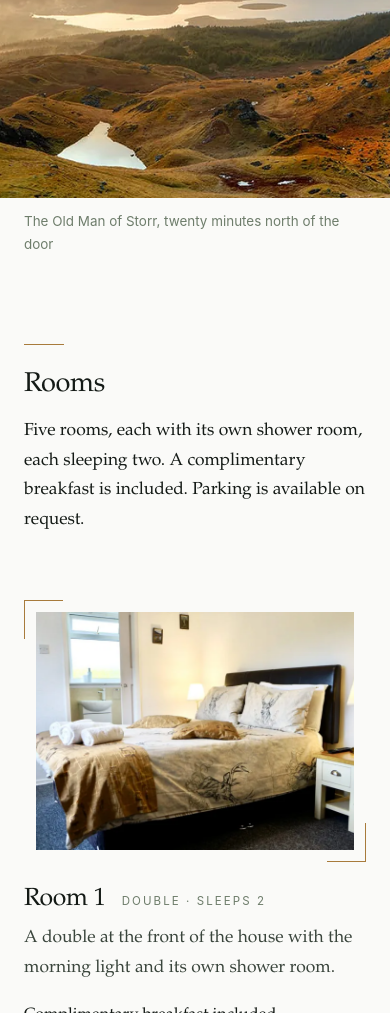
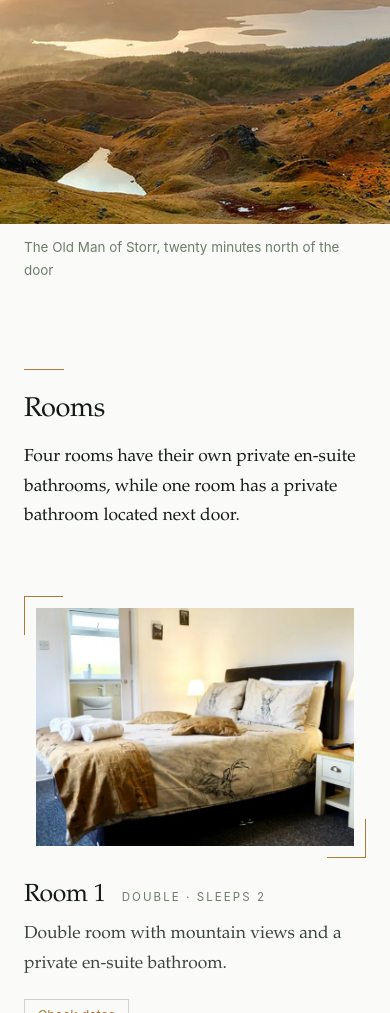
Before and after one commit to Oldcaptainskye/OldCaptain, an Eleventy site: page src/index.njk in a window 390 px wide. Shown: the part 987-2000 px from the top of the page. Built offline with nearby package versions, Linux system fonts and the light colour scheme; Eleventy itself is replaced by a stand-in of ours; files that its build step writes are made by us from their sources.

Commit message:
Room text and phone number

```diff
--- a/src/_data/home.json
+++ b/src/_data/home.json
@@ -2,7 +2,7 @@
   "headline": "Five rooms, a quiet street, and the whole island within an hour",
   "intro": "A small guest house above Portree harbour, run by the family who live in it.",
   "heroCaption": "The Old Man of Storr, twenty minutes north of the door",
-  "roomsIntro": "Five rooms, each with its own shower room, each sleeping two. A complimentary breakfast is included. Parking is available on request.",
+  "roomsIntro": "Four rooms have their own private en-suite bathrooms, while one room has a private bathroom located next door.",
   "houseTitle": "The house",
   "houseText": "Skye asks a lot of a day. Long drives, weather that changes its mind, more walking than you planned. The house is what you come back to: somewhere to dry your boots and sleep without traffic outside the window.\n\nA complimentary breakfast is laid out in the kitchen from seven and you help yourself, so you can eat at seven or at nine without waiting on anyone. There is no cooked breakfast and no set sitting. You are welcome to cook for yourself as well.",
   "amenities": [
@@ -31,12 +31,8 @@
       "value": "yes"
     },
     {
-      "label": "Bicycle hire",
-      "value": "on request"
-    },
-    {
       "label": "Smoking",
-      "value": "rear garden only"
+      "value": "designated outdoor smoking area"
     }
   ],
   "islandTitle": "The island from here",
@@ -68,5 +64,6 @@
     }
   ],
   "bookTitle": "Stay with us",
-  "bookText": "Booking direct costs you no more than the booking sites and leaves us able to look after you properly. Call if you would rather speak to someone."
+  "bookText": "Booking direct costs you no more than the booking sites and leaves us able to look after you properly. Call if you would rather speak to someone.",
+  "roomsNote": "A complimentary breakfast is included with every room."
 }
--- a/src/_data/site.json
+++ b/src/_data/site.json
@@ -3,7 +3,7 @@
   "shortName": "Old Captain",
   "url": "https://oldcaptainskye.co.uk",
   "tagline": "Portree \u00b7 Isle of Skye",
-  "phone": "07850 379419",
+  "phone": "+44 (0)7850 379419",
   "phoneLink": "+447850379419",
   "email": "oldcaptainskye@gmail.com",
   "street": "1 Blaven Road",
--- a/src/_includes/base.njk
+++ b/src/_includes/base.njk
@@ -30,8 +30,7 @@
     {"@type":"LocationFeatureSpecification","name":"Complimentary breakfast, self-service","value":true},
     {"@type":"LocationFeatureSpecification","name":"Parking on request","value":true},
     {"@type":"LocationFeatureSpecification","name":"Free Wi-Fi","value":true},
-    {"@type":"LocationFeatureSpecification","name":"Guest kitchen","value":true},
-    {"@type":"LocationFeatureSpecification","name":"Bicycle hire on request","value":true}
+    {"@type":"LocationFeatureSpecification","name":"Guest kitchen","value":true}
   ]
 }
 </script>
--- a/src/_includes/room.njk
+++ b/src/_includes/room.njk
@@ -10,7 +10,7 @@
       <h1 style="font-size:clamp(1.8rem,3.4vw,2.3rem)">{{ title }}</h1>
       <p class="caption" style="padding:0;margin:.5rem 0 1.25rem">{{ type | upper }} &middot; SLEEPS {{ sleeps }}{% if bathroom %} &middot; {{ bathroom | upper }}{% endif %}</p>
       <div class="prose">{{ content | safe }}</div>
-      <div class="rate">{% if rate %}From <b>{{ rate }}</b> a night{% else %}Complimentary breakfast included{% endif %}
+      <div class="rate">{% if rate %}From <b>{{ rate }}</b> a night{% endif %}
         <a class="rbook" href="{{ site.bookingUrl }}">Check dates</a></div>
     </div>
   </div>
@@ -27,7 +27,7 @@
   <div class="narrow"><div class="rule"></div><h2>In every room</h2></div>
   <div class="cols" style="margin-top:1.5rem">
     <ul class="list" style="margin:0">
-      <li>Private shower room <span>{% if bathroom %}{{ bathroom | lower }}{% else %}en suite{% endif %}</span></li>
+      <li>Bathroom <span>{% if bathroom %}{{ bathroom | lower }}{% else %}private en-suite{% endif %}</span></li>
       <li>Hairdryer and toiletries <span>provided</span></li>
       <li>Flat-screen television <span>yes</span></li>
     </ul>
--- a/src/admin/config.yml
+++ b/src/admin/config.yml
@@ -49,6 +49,7 @@
           - { label: "Line under the headline", name: "intro", widget: "string" }
           - { label: "Caption under the main photo", name: "heroCaption", widget: "string" }
           - { label: "Rooms introduction", name: "roomsIntro", widget: "text" }
+          - { label: "Line under the rooms list", name: "roomsNote", widget: "string", hint: "For example: A complimentary breakfast is included with every room." }
           - { label: "House section title", name: "houseTitle", widget: "string" }
           - { label: "House section text", name: "houseText", widget: "markdown", buttons: ["bold", "italic", "link"], editor_components: [] }
           - label: "Facts list (right of the house text)"
--- a/src/index.njk
+++ b/src/index.njk
@@ -33,12 +33,13 @@
           <span class="n">{{ room.data.type | upper }} &middot; SLEEPS {{ room.data.sleeps }}</span>
         </div>
         <p>{{ room.data.summary }}</p>
-        <div class="rate">{% if room.data.rate %}From <b>{{ room.data.rate }}</b> a night, breakfast included{% else %}Complimentary breakfast included{% endif %}
+        <div class="rate">{% if room.data.rate %}From <b>{{ room.data.rate }}</b> a night{% endif %}
           <a class="rbook" href="{{ site.bookingUrl }}">Check dates</a></div>
       </div>
     </article>
   {%- endfor %}
   </div>
+  <p class="narrow" style="margin:3rem auto 0;text-align:center;color:var(--sage)">{{ home.roomsNote }}</p>
 </div></section>
 
 <section id="house" class="quiet"><div class="wrap">
--- a/src/rooms/room-1.md
+++ b/src/rooms/room-1.md
@@ -4,10 +4,10 @@
 type: "Double"
 sleeps: 2
 rate: ""
-bathroom: "En suite shower room"
+bathroom: "Private en-suite bathroom"
 image: "/uploads/room-1.webp"
 imageAlt: "Room 1, a double bed beside the window"
-summary: "A double at the front of the house with the morning light and its own shower room."
+summary: "Double room with mountain views and a private en-suite bathroom."
 permalink: "/rooms/room-1/"
 gallery:
   - image: "/uploads/room-1-2.webp"
--- a/src/rooms/room-2.md
+++ b/src/rooms/room-2.md
@@ -4,10 +4,10 @@
 type: "Twin"
 sleeps: 2
 rate: ""
-bathroom: "En suite shower room"
+bathroom: "Private en-suite bathroom"
 image: "/uploads/room-2.webp"
 imageAlt: "Room 2, two single beds beneath the window"
-summary: "Two single beds, green walls and a wide window. En suite shower room."
+summary: "Room with two single beds, garden views and a private en-suite bathroom."
 permalink: "/rooms/room-2/"
 gallery:
   - image: "/uploads/room-2-2.webp"
--- a/src/rooms/room-3.md
+++ b/src/rooms/room-3.md
@@ -4,10 +4,10 @@
 type: "Twin"
 sleeps: 2
 rate: ""
-bathroom: "En suite shower room"
+bathroom: "Private en-suite bathroom"
 image: "/uploads/room-3.webp"
 imageAlt: "Room 3, two single beds and a chair by the window"
-summary: "The second twin, next door to Room 2. Useful if you are travelling as four."
+summary: "Room with two single beds overlooking the parking area and a quiet street, with a private en-suite bathroom."
 permalink: "/rooms/room-3/"
 gallery:
   - image: "/uploads/room-3-2.webp"
--- a/src/rooms/room-4.md
+++ b/src/rooms/room-4.md
@@ -4,10 +4,10 @@
 type: "Double"
 sleeps: 2
 rate: ""
-bathroom: "En suite shower room"
+bathroom: "Private en-suite bathroom"
 image: "/uploads/room-4.webp"
 imageAlt: "Room 4, a double bed with the window beyond"
-summary: "A double on the upper floor, the quietest room in the house."
+summary: "Compact room with a double bed, overlooking the parking area and a quiet street, with a private en-suite bathroom."
 permalink: "/rooms/room-4/"
 gallery:
   - image: "/uploads/room-4-2.webp"
--- a/src/rooms/room-5.md
+++ b/src/rooms/room-5.md
@@ -4,10 +4,10 @@
 type: "Small double"
 sleeps: 2
 rate: ""
-bathroom: "Private shower room next door, not en suite"
+bathroom: "Private bathroom located next door"
 image: "/uploads/room-5.webp"
 imageAlt: "Room 5, a double bed with flowers and a bright window"
-summary: "A small double at the back, away from the road. Its private shower room is next door in the corridor, not inside the room."
+summary: "Small room with a double bed and a private bathroom located next door."
 permalink: "/rooms/room-5/"
 gallery:
   - image: "/uploads/room-5-2.webp"
```
